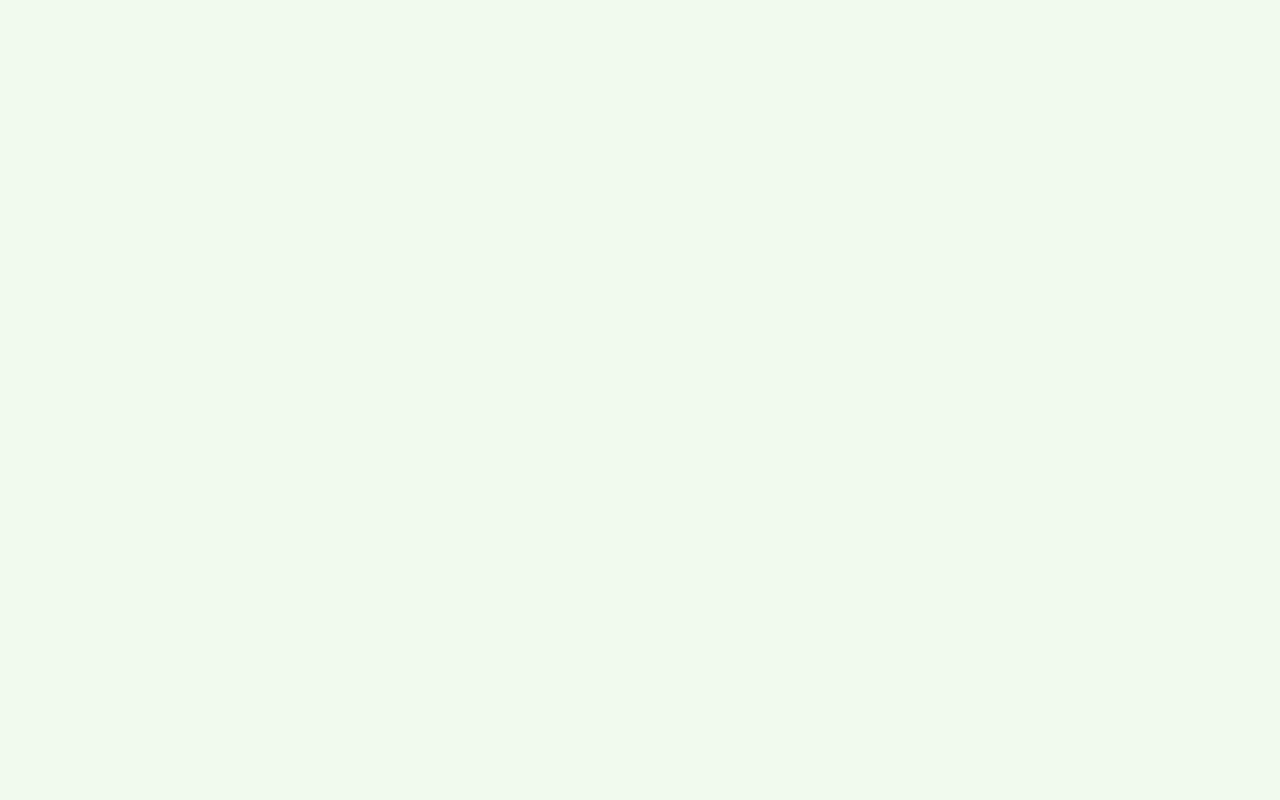
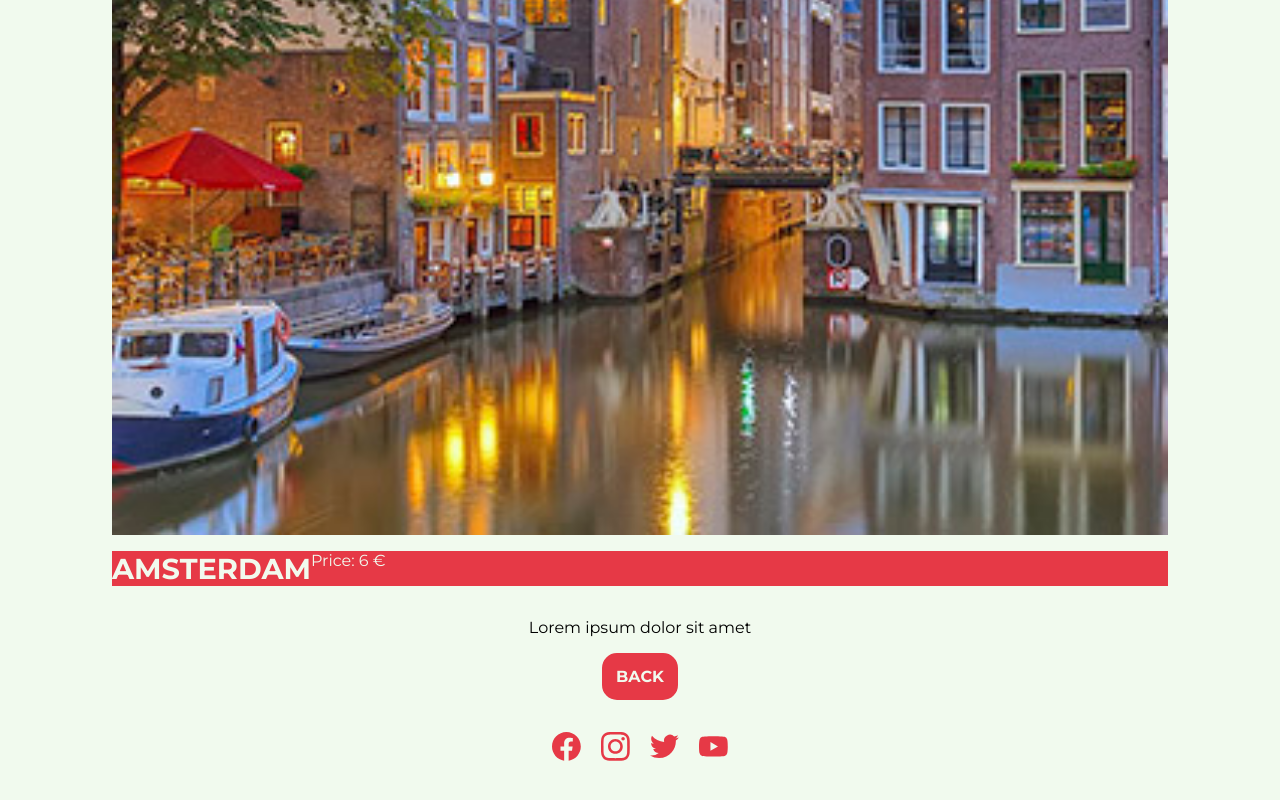
Before and after one commit to franciccone/ecommerce-react, a React (Create React App) app: page /detail/1 in a window 1280 px wide. Shown: the part 624-1424 px from the top of the page. Before the commit the page ends 800 px from the top, so only its background shows below. Built offline with nearby package versions, Linux system fonts and the light colour scheme.

Commit message:
First styles to cities details

```diff
--- a/src/components/ItemDetailContainer/ItemDetail.css
+++ b/src/components/ItemDetailContainer/ItemDetail.css
@@ -1,4 +1,43 @@
 @import url('https://fonts.googleapis.com/css2?family=Montserrat:wght@400;500;700&display=swap');
+
+.city-container {
+    display: flex;
+    flex-direction: column;
+    justify-content: center;
+    align-items: center;
+    margin: 2em 7em;
+    font-family: 'Montserrat', sans-serif;
+}
+
+.city-img {
+    width: 100%;
+    height: auto;
+}
+
+.city-box {
+    display: flex;
+    flex-wrap: nowrap;
+    width: 100%;
+    height: auto;
+    margin: 1em 0;
+    background-color: #E63946;
+}
+
+.city-name {
+    font-size: 1.8em;
+    font-weight: 700;
+    text-transform: uppercase;
+    color: #F1FAEE;
+}
+
+.city-price {
+    font-weight: 400;
+    color: #F1FAEE;
+}
+
+.city-desc {
+    margin: 1em 0;
+}
 
 .city-btn {
     background-color: #E63946;
--- a/src/components/ItemDetailContainer/ItemDetail.js
+++ b/src/components/ItemDetailContainer/ItemDetail.js
@@ -4,12 +4,13 @@ import './ItemDetail.css';
 
 export const ItemDetail = ({region, id, name, desc, img, price}) => {
 
-
     return (
         <div className="city-container">
             <img className="city-img" src={img} alt={name}/>
-            <h2 className="city-name">{name}</h2>
-            <p className="city-price">Price: {price} €</p>
+            <div className="city-box">
+                <h2 className="city-name">{name}</h2>
+                <p className="city-price">Price: {price} €</p>
+            </div>
             <p className="city-desc">{desc}</p>
 
             <Link to={`/regions/${region}`} className="city-btn">Back</Link>
--- a/src/components/ItemListContainer/Item.css
+++ b/src/components/ItemListContainer/Item.css
@@ -5,8 +5,10 @@
     border: 2px #E63946 solid;
     border-radius: 15px;
     margin: 0.8em 0.5em;
+    padding-bottom: 1.5em;
     text-align: center;
     overflow: hidden;
+    font-family: 'Montserrat', sans-serif;
 }
 
 .card:hover {
@@ -27,14 +29,18 @@
     opacity: 1;
 }
 
-.card-name, .card-desc, .card-price, .card-btn {
+.card-name, .card-desc, .card-price {
     margin: 0.35em 0.35em 0.7em 0.35em;
-    font-family: 'Montserrat', sans-serif;
 }
 
 .card-name {
     text-transform: uppercase;
     color: #E63946;
+}
+
+
+.card-price {
+    margin-bottom: 1.4em;
 }
 
 .card-btn {
--- a/src/components/ItemListContainer/Item.js
+++ b/src/components/ItemListContainer/Item.js
@@ -1,7 +1,8 @@
 import React from 'react'
+import { Link } from 'react-router-dom';
 import './Item.css';
 
-export const Item = ( {img, name, desc, price} ) => {
+export const Item = ( {id, img, name, desc, price} ) => {
     return (
             <div className="card">
                 <img src={img} alt={name} className="card-img"/>
@@ -9,7 +10,7 @@ export const Item = ( {img, name, desc, price} ) => {
                     <h3 className="card-name">{name}</h3>
                     <p className="card-desc">{desc}</p>
                     <p className="card-price">{price} €</p>
-                    <button className="card-btn">Book Now</button>
+                    <Link to={`/detail/${id}`} className="card-btn">Book Now</Link>
                 </div>
             </div>
     )
```
